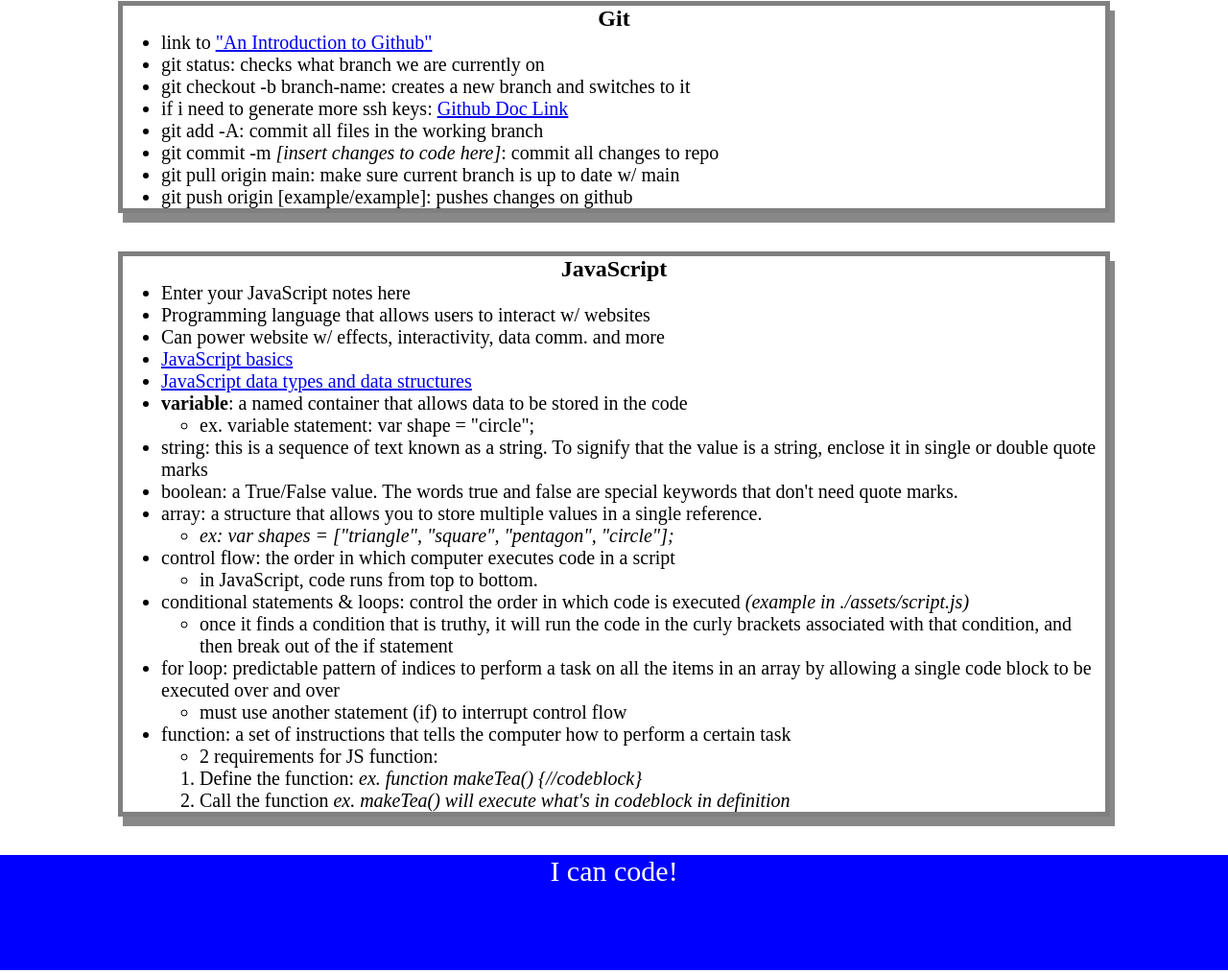
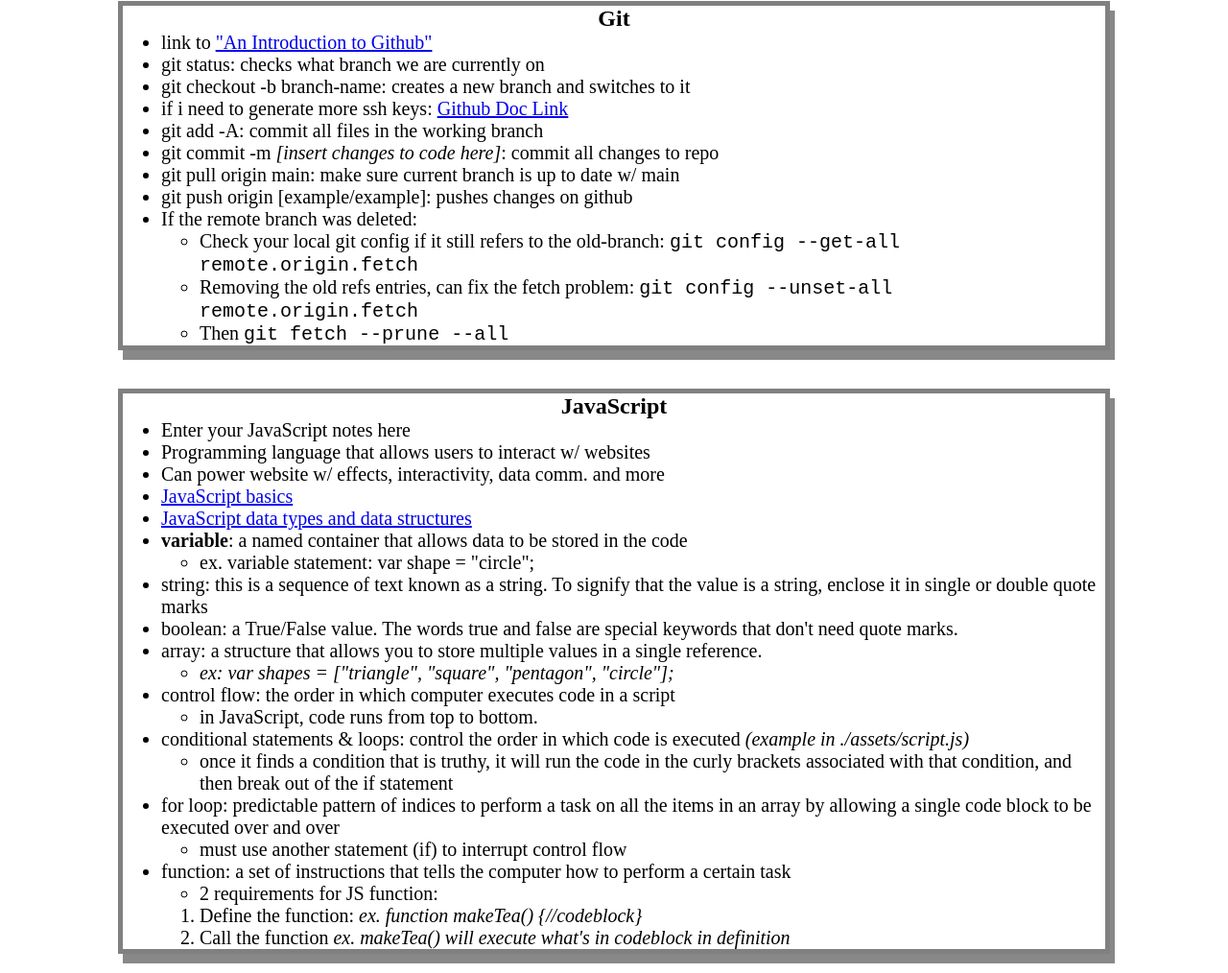
Before and after one commit to epicasino/prework-study-guide, a plain HTML site: page index.html in a window 1280 px wide. Shown: the part 911-1925 px from the top of the page at 96% size. Drawn offline with Linux system fonts and the light colour scheme.

Commit message:
added git notes in index.html

```diff
--- a/index.html
+++ b/index.html
@@ -92,6 +92,13 @@
         <li>git commit -m <i>[insert changes to code here]</i>: commit all changes to repo</li>
         <li>git pull origin main: make sure current branch is up to date w/ main</li>
         <li>git push origin [example/example]: pushes changes on github</li>
+        <li>If the remote branch was deleted:
+          <ul>
+            <li>Check your local git config if it still refers to the old-branch: <code>git config --get-all remote.origin.fetch</code></li>
+            <li>Removing the old refs entries, can fix the fetch problem: <code>git config --unset-all remote.origin.fetch</code></li>
+            <li>Then <code>git fetch --prune --all</code></li>
+          </ul>
+        </li>
         </ul>
       </section>
 
```
